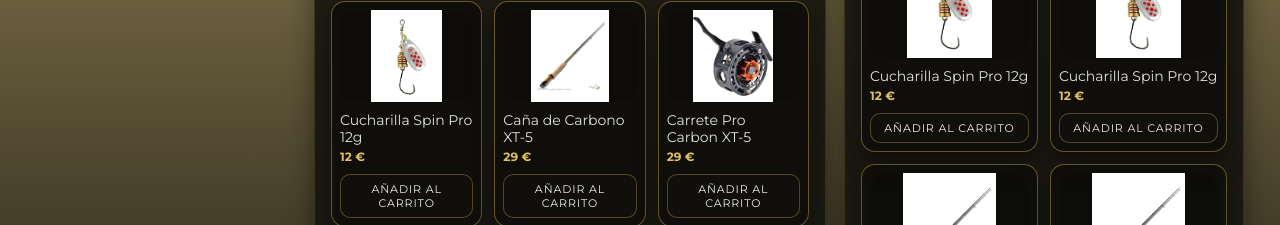
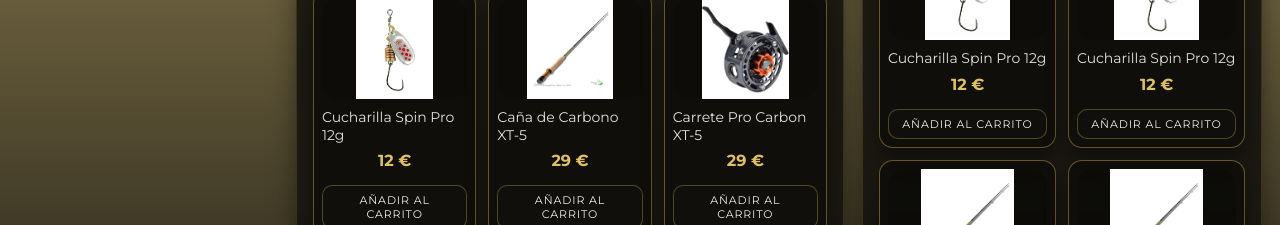
Before and after one commit to RubenZubicoa/Tienda-pesca, an Angular app: page / in a window 1280 px wide. Shown: the part 710-935 px from the top of the page. Built offline with nearby package versions, Linux system fonts and the light colour scheme; no server answers.

Commit message:
refactor: mejorar los estilos de los productos

```diff
--- a/src/app/app.html
+++ b/src/app/app.html
@@ -7,7 +7,9 @@
     </aside>
 
     <div class="app-shell__main">
-      <router-outlet></router-outlet>
+      <main class="content">
+        <router-outlet></router-outlet>
+      </main>
     </div>
   </div>
 
--- a/src/app/app.scss
+++ b/src/app/app.scss
@@ -77,15 +77,6 @@
   max-width: none;
   margin: 0;
   padding: 0;
-}
-
-
-
-
-.content {
-  // max-width: 1100px;
-  margin: 0 auto;
-  padding: 18px 18px 40px;
 }
 
 .hero {
@@ -413,13 +404,6 @@
   color: rgba(255, 255, 255, 0.88);
 }
 
-.product-card__price {
-  margin: 0;
-  font-size: 12px;
-  color: rgba(240, 209, 106, 0.92);
-  font-weight: 700;
-}
-
 .badge {
   position: absolute;
   right: 10px;
--- a/src/app/categories/pages/categories/categories.ts
+++ b/src/app/categories/pages/categories/categories.ts
@@ -1,4 +1,4 @@
-import { Component, inject, input, signal } from '@angular/core';
+import { Component, inject, input, OnChanges, signal, SimpleChanges } from '@angular/core';
 import { ProductList } from '../../../shared/components/product-list/product-list';
 import { Product } from '../../../core/models/Product';
 import { Category } from '../../../core/models/Category';
@@ -10,14 +10,14 @@ import { ProductService } from '../../../core/services/product';
   templateUrl: './categories.html',
   styleUrl: './categories.scss',
 })
-export class Categories {
+export class Categories implements OnChanges {
   public category = input.required<Category>();
   public products = signal<Product[]>([]);
 
   private readonly productService = inject(ProductService);
-
-  ngOnInit() {
+  ngOnChanges(changes: SimpleChanges) {
     this.productService.getProductsByCategory(this.category()._id).subscribe((products) => {
+      console.log(products);
       this.products.set(products);
     });
   }
--- a/src/app/core/components/sidenav/sidenav.html
+++ b/src/app/core/components/sidenav/sidenav.html
@@ -12,7 +12,7 @@
               [attr.aria-expanded]="isExpanded(item.label)"
               [attr.aria-controls]="groupId(item.label)"
             >
-              <span class="sidenav__linkText" (click)="navigateToCategory(item)">{{ item.label }}</span>
+              <span class="sidenav__linkText">{{ item.label }}</span>
               <span class="sidenav__chevron" aria-hidden="true"></span>
             </button>
           } @else {
--- a/src/app/main/pages/main/main.html
+++ b/src/app/main/pages/main/main.html
@@ -1,4 +1,4 @@
-<main class="content">
+<!-- <main class="content"> -->
     <section class="hero" aria-label="Portada">
       <div class="hero__inner">
         <p class="hero__kicker">EQUÍPATE CON LOS MEJORES</p>
@@ -35,4 +35,4 @@
 
       </aside>
     </div>
-  </main>
+  <!-- </main> -->
--- a/src/app/shared/components/product-card/product-card.scss
+++ b/src/app/shared/components/product-card/product-card.scss
@@ -45,11 +45,6 @@
   overflow: hidden;
 }
 
-.product-card__price {
-  margin: 0;
-  font-size: 12px;
-}
-
 .product-card .btn {
   width: 100%;
 }
--- a/src/styles.scss
+++ b/src/styles.scss
@@ -87,9 +87,6 @@ input {
     radial-gradient(50% 40% at 80% 20%, rgba(209, 176, 74, 0.12), transparent 55%),
     linear-gradient(180deg, #060504 0%, var(--bg) 25%, #070606 100%);
 }
-
-
-
 
 .content {
   max-width: 1100px;
@@ -433,9 +430,11 @@ input {
 
 .product-card__price {
   margin: 0;
-  font-size: 12px;
+  font-size: 16px;
   color: rgba(240, 209, 106, 0.92);
   font-weight: 700;
+  text-align: center;
+  padding: 5px;
 }
 
 .badge {
```
